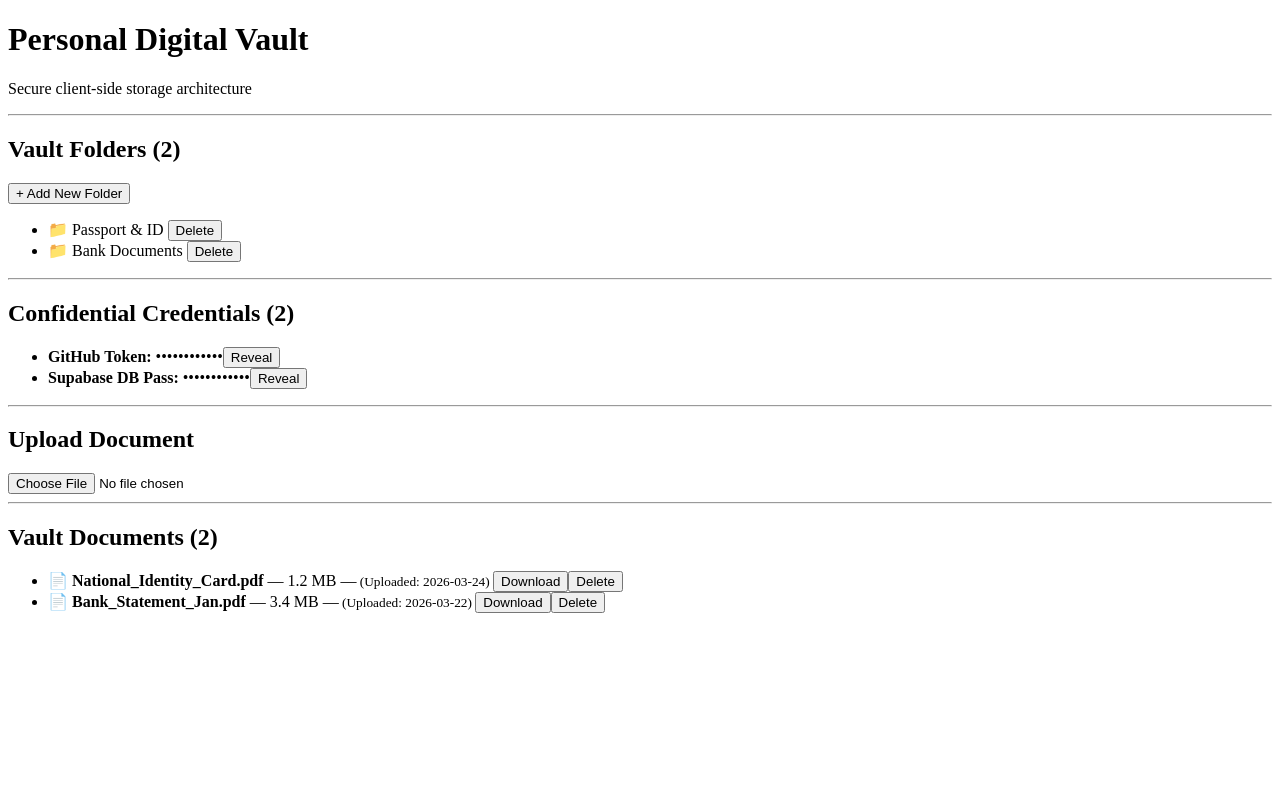
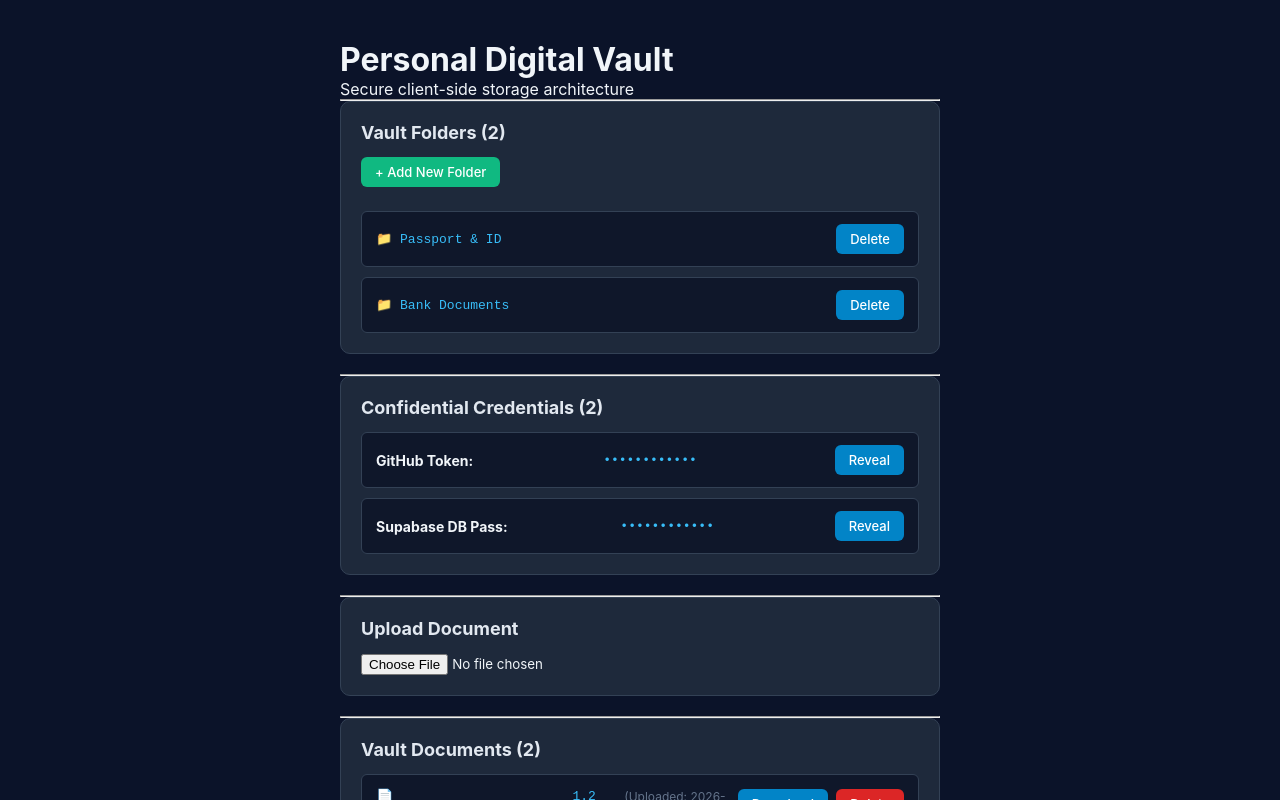
Before and after one commit to nagulendrarajahsangeerthanan-commits/personal-digital-vault, a React (Vite) app in the folder scratch/: page / in a window 1280 px wide. Shown: the top 800 px of the page. Built offline with nearby package versions, Linux system fonts and the light colour scheme.

Commit message:
style: implement pure custom css for vault dashboard components

```diff
--- a/scratch/src/App.css
+++ b/scratch/src/App.css
@@ -1,184 +1,121 @@
-.counter {
-  font-size: 16px;
-  padding: 5px 10px;
-  border-radius: 5px;
-  color: var(--accent);
-  background: var(--accent-bg);
-  border: 2px solid transparent;
-  transition: border-color 0.3s;
-  margin-bottom: 24px;
+header {
+  text-align: center;
+  margin-bottom: 28px;
+}
 
-  &:hover {
-    border-color: var(--accent-border);
-  }
-  &:focus-visible {
-    outline: 2px solid var(--accent);
-    outline-offset: 2px;
+header h1 {
+  font-size: 26px;
+  color: #38bdf8;
+  margin-bottom: 6px;
+}
+
+header p {
+  color: #94a3b8;
+  font-size: 14px;
+}
+
+section {
+  background: #1e293b;
+  border: 1px solid #334155;
+  border-radius: 10px;
+  padding: 20px;
+  margin-bottom: 20px;
+}
+
+section h2 {
+  font-size: 18px;
+  color: #e2e8f0;
+  margin-bottom: 14px;
+}
+
+ul {
+  list-style: none;
+  display: flex;
+  flex-direction: column;
+  gap: 10px;
+  margin-top: 12px;
+}
+
+li {
+  display: flex;
+  justify-content: space-between;
+  align-items: center;
+  background: #0f172a;
+  padding: 12px 14px;
+  border-radius: 6px;
+  border: 1px solid #334155;
+  font-size: 14px;
+}
+
+button {
+  background: #2563eb;
+  color: WHITE;
+  border: none;
+  padding: 7px 14px;
+  border-radius: 6px;
+  cursor: pointer;
+  font-size: 13px;
+  font-weight: 500;
+  transition: background 0.2s ease;
+}
+
+button:hover {
+  background: #291dd8;
+}
+
+li button:last-child {
+  background: #dc2626;
+  margin-left: 8px;
+}
+
+li  button:last-child:hover {
+  background: #b91c1c;
+}
+
+input[type="text"] {
+  width: 100%;
+  padding:  12px;
+  border-radius: 6px;
+  border: 1px dashed #475569;
+  background: #0f172a;
+  color: #e2e8f0;
+
+}
+
+@media (max-width: 600px) {
+  li {
+    flex-direction: column;
+    align-items: flex-start;
+    gap: 8px;
   }
 }
 
-.hero {
-  position: relative;
+li span {
+  color: #38bdf8;
+  font-family: monospace;
+  font-size: 13px;
 
-  .base,
-  .framework,
-  .vite {
-    inset-inline: 0;
-    margin: 0 auto;
-  }
-
-  .base {
-    width: 170px;
-    position: relative;
-    z-index: 0;
-  }
-
-  .framework,
-  .vite {
-    position: absolute;
-  }
-
-  .framework {
-    z-index: 1;
-    top: 34px;
-    height: 28px;
-    transform: perspective(2000px) rotateZ(300deg) rotateX(44deg) rotateY(39deg)
-      scale(1.4);
-  }
-
-  .vite {
-    z-index: 0;
-    top: 107px;
-    height: 26px;
-    width: auto;
-    transform: perspective(2000px) rotateZ(300deg) rotateX(40deg) rotateY(39deg)
-      scale(0.8);
-  }
 }
 
-#center {
-  display: flex;
-  flex-direction: column;
-  gap: 25px;
-  place-content: center;
-  place-items: center;
-  flex-grow: 1;
-
-  @media (max-width: 1024px) {
-    padding: 32px 20px 24px;
-    gap: 18px;
-  }
+li button:first-of-type {
+  background: #0284c7;
 }
 
-#next-steps {
-  display: flex;
-  border-top: 1px solid var(--border);
-  text-align: left;
-
-  & > div {
-    flex: 1 1 0;
-    padding: 32px;
-    @media (max-width: 1024px) {
-      padding: 24px 20px;
-    }
-  }
-
-  .icon {
-    margin-bottom: 16px;
-    width: 22px;
-    height: 22px;
-  }
-
-  @media (max-width: 1024px) {
-    flex-direction: column;
-    text-align: center;
-  }
+li button:first-of-type:hover {
+  background: #0369a1;
 }
 
-#docs {
-  border-right: 1px solid var(--border);
-
-  @media (max-width: 1024px) {
-    border-right: none;
-    border-bottom: 1px solid var(--border);
-  }
+section > button {
+  background: #10B981;
+  margin-bottom: 12PX;
 }
 
-#next-steps ul {
-  list-style: none;
-  padding: 0;
-  display: flex;
-  gap: 8px;
-  margin: 32px 0 0;
-
-  .logo {
-    height: 18px;
-  }
-
-  a {
-    color: var(--text-h);
-    font-size: 16px;
-    border-radius: 6px;
-    background: var(--social-bg);
-    display: flex;
-    padding: 6px 12px;
-    align-items: center;
-    gap: 8px;
-    text-decoration: none;
-    transition: box-shadow 0.3s;
-
-    &:hover {
-      box-shadow: var(--shadow);
-    }
-    .button-icon {
-      height: 18px;
-      width: 18px;
-    }
-  }
-
-  @media (max-width: 1024px) {
-    margin-top: 20px;
-    flex-wrap: wrap;
-    justify-content: center;
-
-    li {
-      flex: 1 1 calc(50% - 8px);
-    }
-
-    a {
-      width: 100%;
-      justify-content: center;
-      box-sizing: border-box;
-    }
-  }
+section > button:hover {
+  background: #059669;
 }
 
-#spacer {
-  height: 88px;
-  border-top: 1px solid var(--border);
-  @media (max-width: 1024px) {
-    height: 48px;
-  }
+small {
+  color: #64748B;
+  font-size: 12px;
+
 }
-
-.ticks {
-  position: relative;
-  width: 100%;
-
-  &::before,
-  &::after {
-    content: '';
-    position: absolute;
-    top: -4.5px;
-    border: 5px solid transparent;
-  }
-
-  &::before {
-    left: 0;
-    border-left-color: var(--border);
-  }
-  &::after {
-    right: 0;
-    border-right-color: var(--border);
-  }
-}
--- a/scratch/src/App.jsx
+++ b/scratch/src/App.jsx
@@ -2,6 +2,7 @@ import FolderList from './Components/FolderList';
 import CredentialVault from './Components/CredentialVault';
 import DocumentUpload from './Components/DocumentUpload';
 import DocumentList from './Components/DocumentList';
+import './App.css'
 
 export default function App() {
   return (
--- a/scratch/src/index.css
+++ b/scratch/src/index.css
@@ -0,0 +1,21 @@
+* {
+  box-sizing: border- box;
+  margin: 0;
+  padding: 0;
+  font-family:
+    -apple-system, BlinkMacSystemFont, "Segeo UI", Roboto, sans-serif;
+}
+
+body {
+    background-color: #0b1329;
+    color:#f1f5f9;
+    min-height: 100vh;
+    display: flex;
+    justify-content: center;
+    padding: 40px 16px;
+}
+
+#root {
+    width: 100%;
+    max-width: 600px;
+}
```
